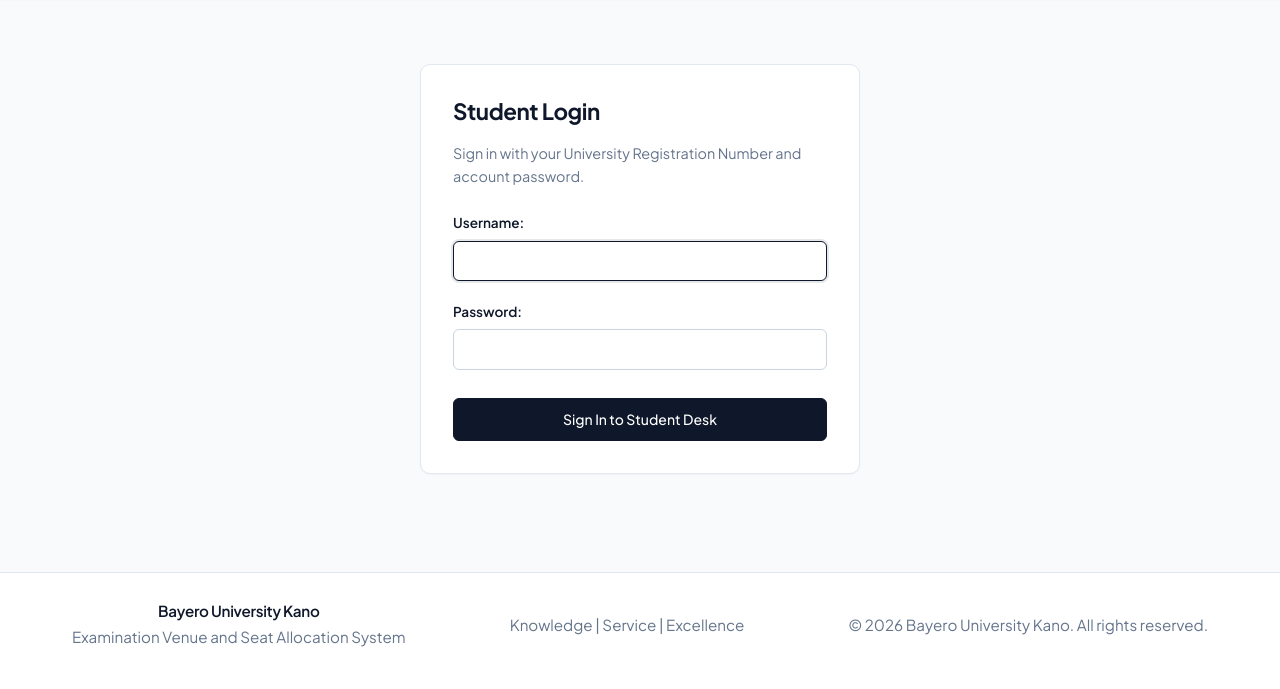
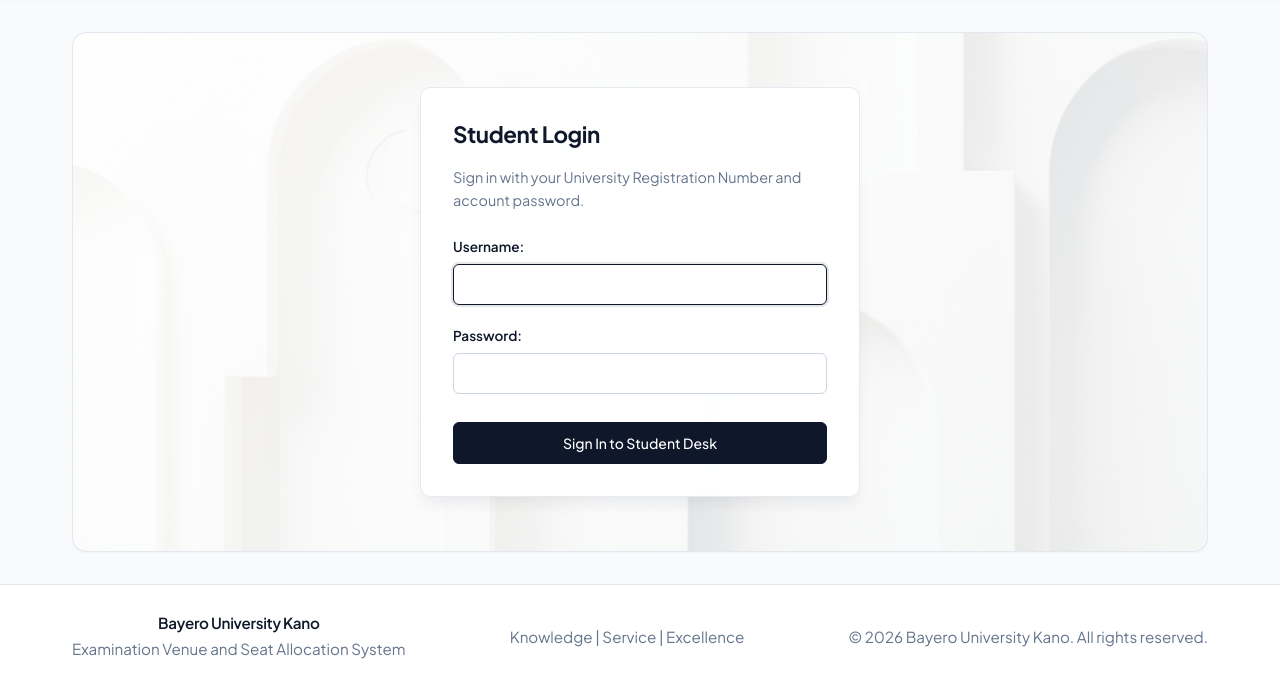
Before and after one commit to hauwamk/allocationsystem, a Django app: page /accounts/login/ in a window 1280 px wide. Shown: the part 123-812 px from the top of the page. Before the commit the page ends 770 px from the top, so only its background shows below. Run offline with Django 5.2, Linux system fonts and the light colour scheme.

Commit message:
feat(ui): integrate minimalist BUK architectural backdrop into hero and auth portals

```diff
--- a/accounts/templates/accounts/exam_officer_login.html
+++ b/accounts/templates/accounts/exam_officer_login.html
@@ -3,7 +3,7 @@
 {% block title %}Exam Officer Login | Examination System{% endblock %}
 
 {% block content %}
-<div style="display: flex; justify-content: center; align-items: center; padding: 2rem 0;">
+<div class="auth-page-container">
     <div class="form-card" style="width: 100%; max-width: 440px; margin: 0;">
         <h2 style="margin-top: 0; font-size: 1.4rem;">Exam Officer Console</h2>
         <p style="margin-bottom: 1.5rem; color: var(--text-muted); font-size: 0.9rem;">
--- a/accounts/templates/accounts/invigilator_login.html
+++ b/accounts/templates/accounts/invigilator_login.html
@@ -3,7 +3,7 @@
 {% block title %}Invigilator Login | Examination System{% endblock %}
 
 {% block content %}
-<div style="display: flex; justify-content: center; align-items: center; padding: 2rem 0;">
+<div class="auth-page-container">
     <div class="form-card" style="width: 100%; max-width: 440px; margin: 0;">
         <h2 style="margin-top: 0; font-size: 1.4rem;">Invigilator Login</h2>
         <p style="margin-bottom: 1.5rem; color: var(--text-muted); font-size: 0.9rem;">
--- a/accounts/templates/accounts/login.html
+++ b/accounts/templates/accounts/login.html
@@ -3,7 +3,7 @@
 {% block title %}Student Login | Examination System{% endblock %}
 
 {% block content %}
-<div style="display: flex; justify-content: center; align-items: center; padding: 2rem 0;">
+<div class="auth-page-container">
     <div class="form-card" style="width: 100%; max-width: 440px; margin: 0;">
         <h2 style="margin-top: 0; font-size: 1.4rem;">Student Login</h2>
         <p style="margin-bottom: 1.5rem; color: var(--text-muted); font-size: 0.9rem;">
--- a/static/css/style.css
+++ b/static/css/style.css
@@ -782,14 +782,57 @@ input::placeholder, select::placeholder {
     margin: 0.15rem 0;
 }
 
-/* Minimalist Clean Hero Section for Public Home */
+/* Minimalist Clean Hero Section for Public Home with BUK Architectural Backdrop */
 .hero-section {
-    background: var(--surface);
+    position: relative;
+    background: linear-gradient(135deg, rgba(255, 255, 255, 0.92) 0%, rgba(255, 255, 255, 0.84) 100%), url('/static/images/buk_minimalist_bg.jpg') center/cover no-repeat;
     border: 1px solid var(--border);
     border-radius: var(--radius-lg);
-    padding: 3rem 2.5rem;
+    padding: 3.5rem 2.5rem;
     margin-bottom: 2rem;
     box-shadow: var(--shadow-sm);
+    overflow: hidden;
+}
+
+.hero-section::before {
+    content: '';
+    position: absolute;
+    top: 0;
+    right: 0;
+    bottom: 0;
+    left: 0;
+    background: radial-gradient(circle at 90% 40%, rgba(255, 255, 255, 0.15) 0%, rgba(255, 255, 255, 0.75) 100%);
+    pointer-events: none;
+}
+
+.hero-content {
+    position: relative;
+    z-index: 1;
+}
+
+/* Authentication Container with BUK Architectural Backdrop */
+.auth-page-container {
+    display: flex;
+    justify-content: center;
+    align-items: center;
+    min-height: 65vh;
+    padding: 2.5rem 1rem;
+    position: relative;
+    border-radius: var(--radius-lg);
+    background: linear-gradient(135deg, rgba(255, 255, 255, 0.9) 0%, rgba(248, 250, 252, 0.85) 100%), url('/static/images/buk_minimalist_bg.jpg') center/cover no-repeat;
+    border: 1px solid var(--border);
+    box-shadow: var(--shadow-sm);
+    overflow: hidden;
+}
+
+.auth-page-container .form-card {
+    position: relative;
+    z-index: 2;
+    background: rgba(255, 255, 255, 0.96);
+    backdrop-filter: blur(10px);
+    -webkit-backdrop-filter: blur(10px);
+    box-shadow: var(--shadow-lg);
+    border: 1px solid rgba(226, 232, 240, 0.85);
 }
 
 .hero-title {
```
Also changed, not shown: static/images/buk_minimalist_bg.jpg (added).
